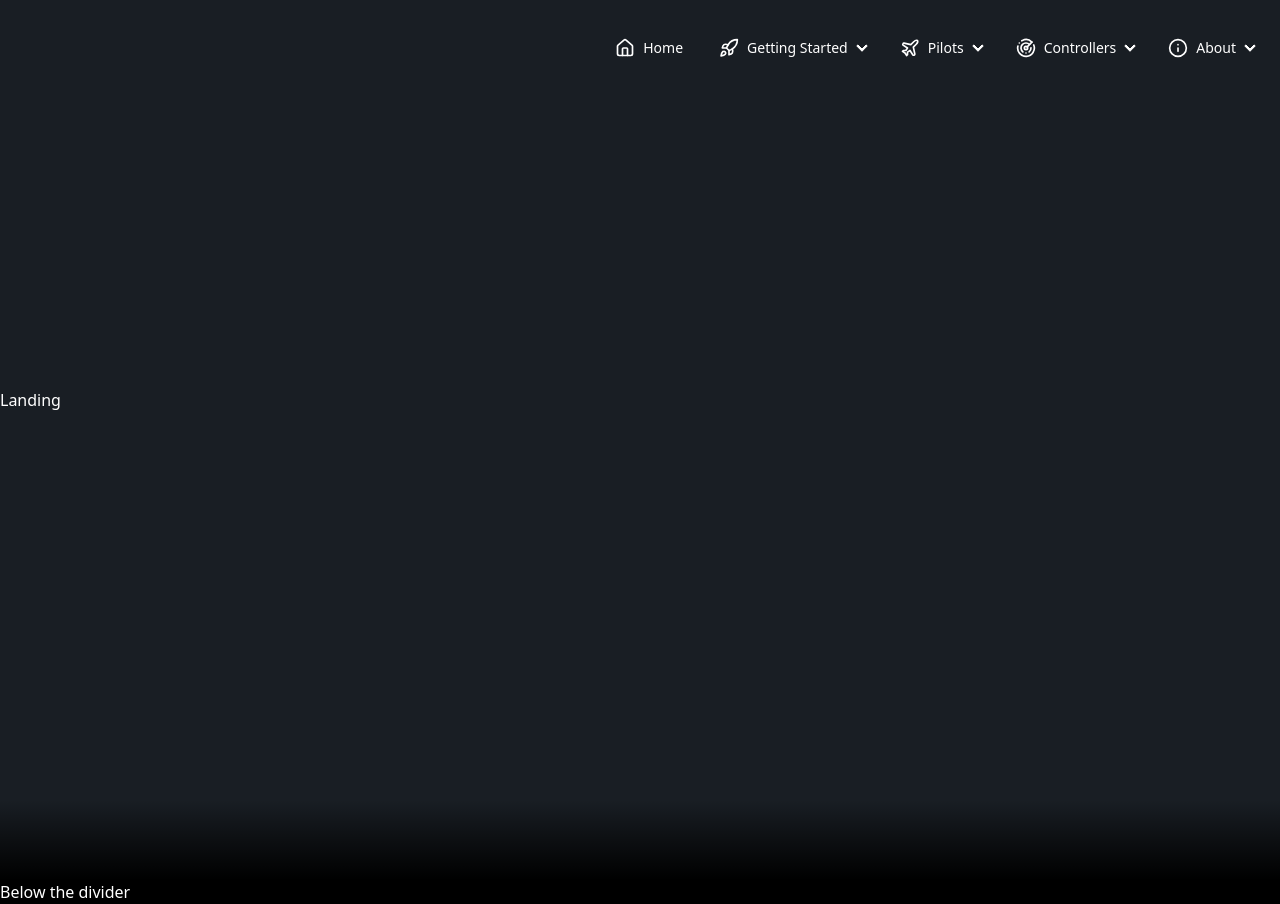
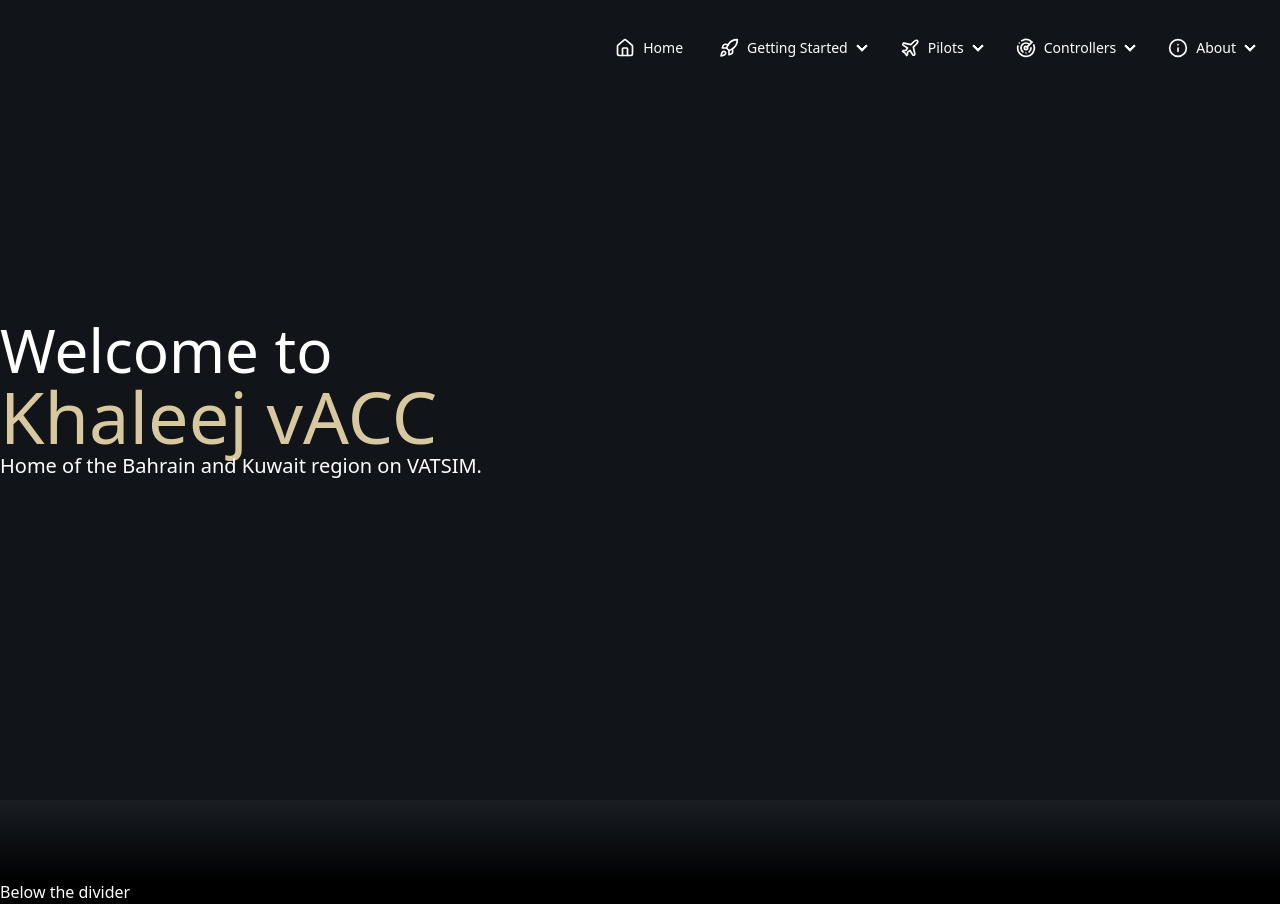
Before and after one commit to iamwookie/khaleej-web, a SvelteKit app: page / in a window 1280 px wide. Built offline with nearby package versions, Linux system fonts and the light colour scheme.

Commit message:
style: hero title

```diff
--- a/src/routes/+page.svelte
+++ b/src/routes/+page.svelte
@@ -1,7 +1,11 @@
 <main class="flex flex-col">
 	<section class="h-screen">
-		<div class="container h-full mx-auto">
-			<div class="flex flex-col h-full justify-center">Landing</div>
+		<div class="h-full bg-black/30">
+			<div class="container flex flex-col justify-center h-full md:px-0">
+				<h2 class="text-4xl md:text-6xl">Welcome to</h2>
+				<h1 class="text-5xl md:text-7xl text-secondary">Khaleej vACC</h1>
+				<h3 class="text-sm md:text-xl">Home of the Bahrain and Kuwait region on VATSIM.</h3>
+			</div>
 		</div>
 	</section>
 
--- a/tailwind.config.ts
+++ b/tailwind.config.ts
@@ -4,6 +4,10 @@
 	content: ['./src/**/*.{html,js,svelte,ts}'],
 
 	theme: {
+		container: {
+			center: true,
+			padding: '2rem'
+		},
 		extend: {}
 	},
 
```
